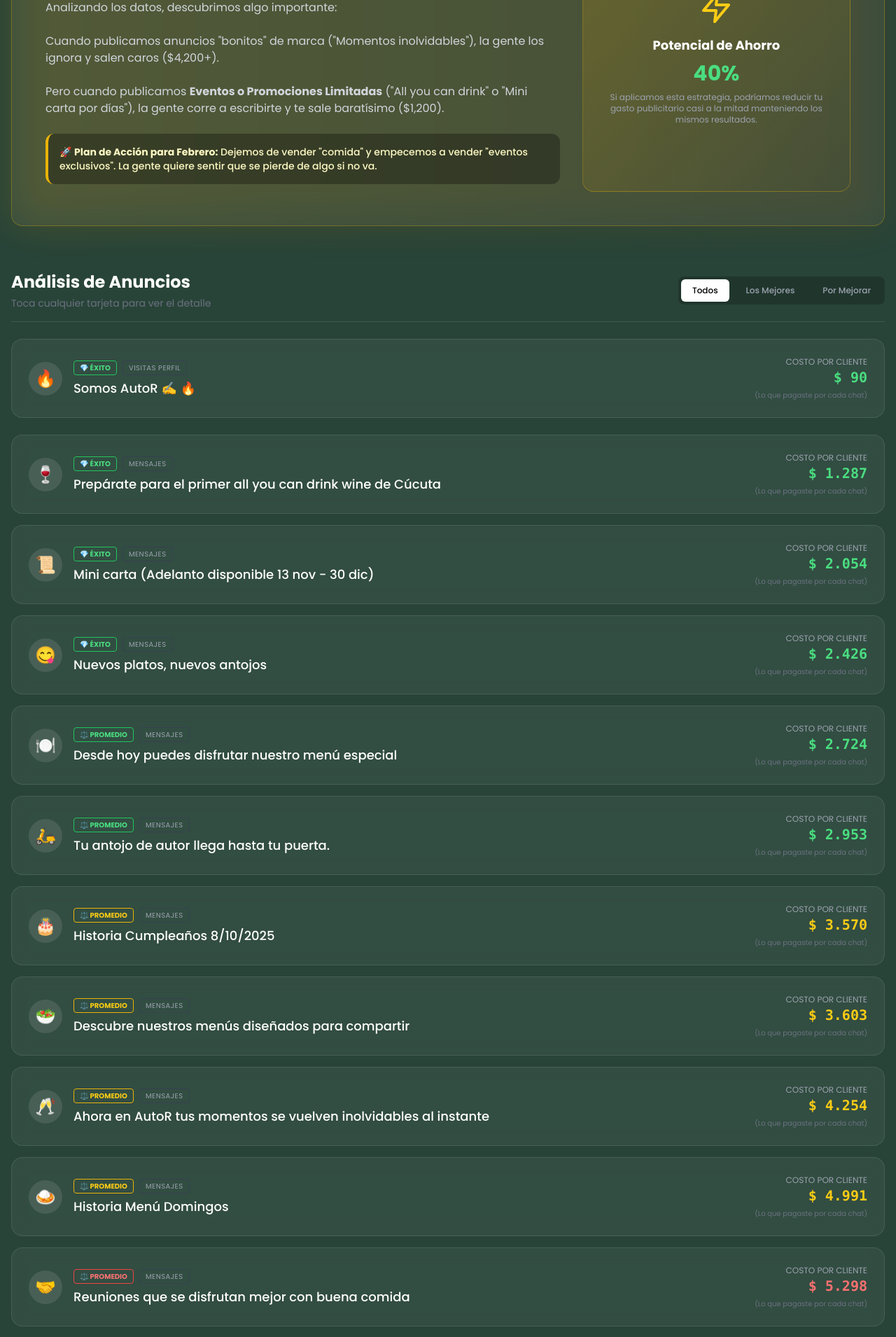
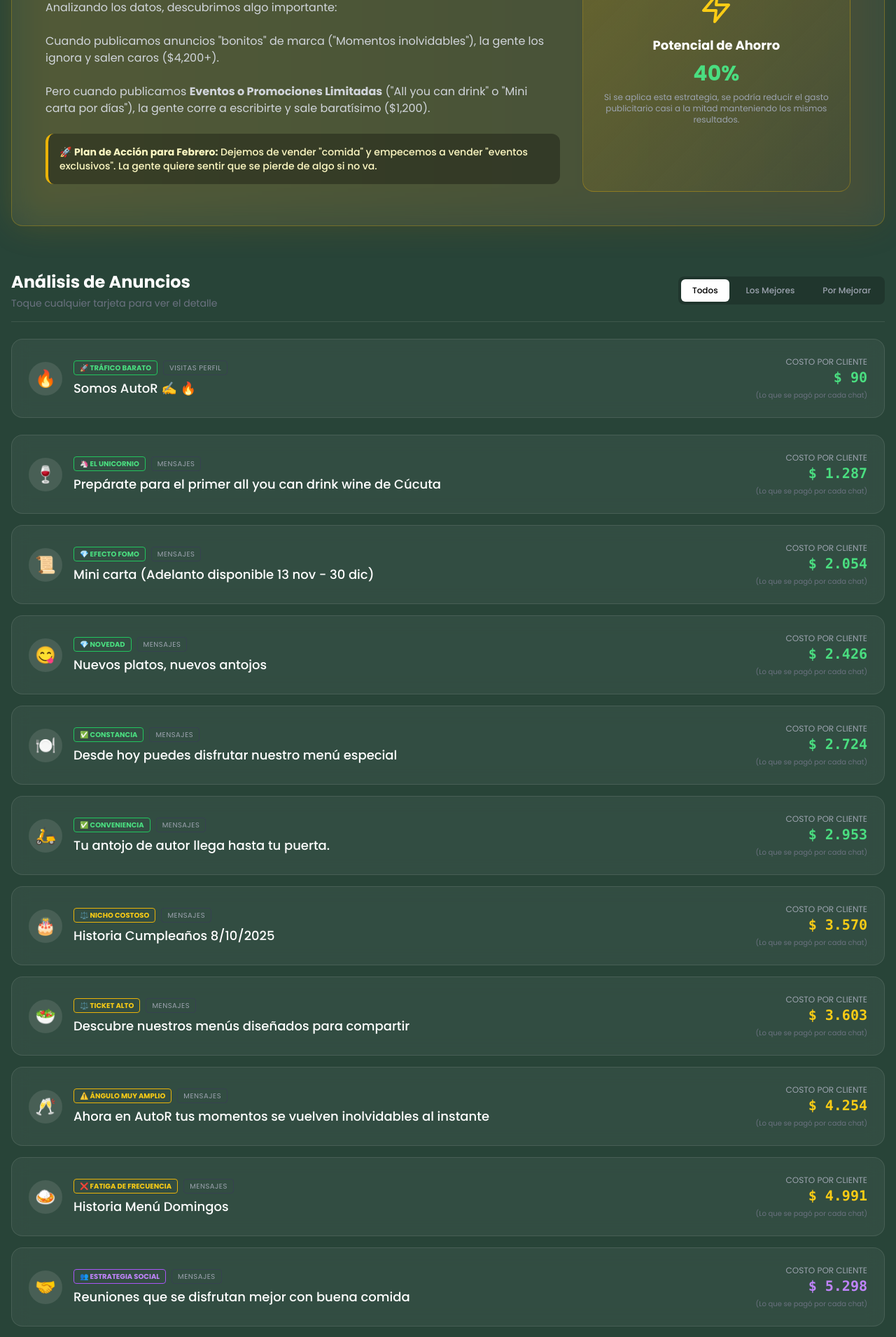
Before and after one commit to jriverabu/InformesAutor, a React (Vite) app: page / in a window 1280 px wide. Shown: the part 680-2590 px from the top of the page at 70% size. Built offline with nearby package versions, Linux system fonts and the light colour scheme.

Commit message:
Refactor App.jsx for clarity and analysis updates

```diff
--- a/src/App.jsx
+++ b/src/App.jsx
@@ -1,4 +1,4 @@
-import React, { useState, useMemo } from 'react';
+import React, { useState } from 'react';
 import {
   Target,
   Users,
@@ -8,7 +8,7 @@
   Info,
 } from 'lucide-react';
 
-// --- DATA FROM CSV ---
+// --- DATA FROM CSV CON ANÁLISIS EXPERTO MANUAL ---
 const rawData = [
   {
     name: "Ahora en AutoR tus momentos se vuelven inolvidables al instante",
@@ -19,7 +19,12 @@
     impressions: 24454,
     cpr: 4254,
     spent: 199975,
-    image: "🥂"
+    image: "🥂",
+    analysis: {
+      verdict: "⚠️ ÁNGULO MUY AMPLIO",
+      insight: "La promesa 'momentos inolvidables' es un cliché en restauración. Al no haber un gancho específico (un plato, un precio o una fecha), el usuario no siente urgencia. El CPR de $4,200 indica que se compite por atención sin una oferta clara.",
+      action: "Cambiar el copy a situaciones específicas: 'Celebra tu Aniversario aquí'. Segmentar por 'Aniversario en los próximos 30 días'."
+    }
   },
   {
     name: "Historia Cumpleaños 8/10/2025",
@@ -30,7 +35,12 @@
     impressions: 18436,
     cpr: 3570,
     spent: 99964,
-    image: "🎂"
+    image: "🎂",
+    analysis: {
+      verdict: "⚖️ NICHO COSTOSO",
+      insight: "Aunque el ángulo es bueno (cumpleaños), el costo es alto ($3,570) para una Historia. Probablemente la segmentación fue muy abierta y se mostró el anuncio a gente que no cumplía años en octubre.",
+      action: "Usar la segmentación nativa de Meta: 'Amigos de personas que cumplen años en 0-7 días' o 'Cumpleaños en el mes actual'."
+    }
   },
   {
     name: "Historia Menú Domingos",
@@ -41,7 +51,12 @@
     impressions: 26549,
     cpr: 4991,
     spent: 149759,
-    image: "🍛"
+    image: "🍛",
+    analysis: {
+      verdict: "❌ FATIGA DE FRECUENCIA",
+      insight: "Fíjese en las impresiones vs alcance (2.6x de frecuencia). Se mostró el anuncio casi 3 veces a la misma gente y no compraron. El domingo es un día de decisión rápida; si no convierten a la primera, no lo harán a la tercera.",
+      action: "Limitar la campaña a correr solo Viernes, Sábado y Domingo (Dayparting). Cambiar la foto del plato cada semana."
+    }
   },
   {
     name: "Hay momentos que merecen celebrarse con sabor, estilo y emoción.",
@@ -52,7 +67,12 @@
     impressions: 14071,
     cpr: 7870,
     spent: 149533,
-    image: "✨"
+    image: "✨",
+    analysis: {
+      verdict: "🎯 OBJETIVO DESALINEADO",
+      insight: "El título vende una experiencia sensorial ('celebrar', 'emoción'), no un producto de urgencia. Al configurar la campaña con objetivo 'Mensajes', forzamos una venta dura sobre un contenido inspiracional. El costo alto ($7,870) no es fallo del anuncio, es fallo de solicitar la métrica equivocada.",
+      action: "Cambiar el objetivo de la campaña a 'Reconocimiento'. Dejar que el anuncio atraiga curiosos, y que el perfil se encargue de cerrar la venta después."
+    }
   },
   {
     name: "Tu antojo de autor llega hasta tu puerta.",
@@ -63,7 +83,12 @@
     impressions: 15032,
     cpr: 2953,
     spent: 106331,
-    image: "🛵"
+    image: "🛵",
+    analysis: {
+      verdict: "✅ CONVENIENCIA",
+      insight: "El delivery tiene menos fricción psicológica que ir al restaurante. Un CPR de $2,900 es saludable. Funciona porque resuelve un problema inmediato ('tengo hambre, no quiero salir').",
+      action: "Activar pauta meteorológica: Aumentar presupuesto un 50% los días que llueve en Cúcuta. El delivery explota con lluvia."
+    }
   },
   {
     name: "Somos AutoR ✍️ 🔥",
@@ -74,7 +99,12 @@
     impressions: 1331,
     cpr: 90,
     spent: 3883,
-    image: "🔥"
+    image: "🔥",
+    analysis: {
+      verdict: "🚀 TRÁFICO BARATO",
+      insight: "Ojo aquí: $90 pesos por visita es regalado. Se está llenando el perfil de gente interesada por casi nada. Esta campaña es la gasolina para las campañas de retargeting.",
+      action: "Mantener 'Always On' con presupuesto bajo ($5k/día). Crear Público Personalizado de 'Visitantes al perfil 30 días' y vender la cena allí."
+    }
   },
   {
     name: "Descubre nuestros menús diseñados para compartir",
@@ -85,7 +115,12 @@
     impressions: 40430,
     cpr: 3603,
     spent: 349498,
-    image: "🥗"
+    image: "🥗",
+    analysis: {
+      verdict: "⚖️ TICKET ALTO",
+      insight: "Al hablar de 'compartir', el ticket promedio sube. Un CPR de $3,600 es aceptable si vienen grupos de 4 personas. El costo sube porque coordinar un grupo es más difícil que ir solo.",
+      action: "Enfocar el copy al organizador del grupo: 'Queda bien con su equipo/familia'. Probar botón 'Reservar Mesa' en lugar de WhatsApp."
+    }
   },
   {
     name: "Reuniones que se disfrutan mejor con buena comida",
@@ -96,7 +131,12 @@
     impressions: 57153,
     cpr: 5298,
     spent: 349704,
-    image: "🤝"
+    image: "🤝",
+    analysis: {
+      verdict: "👥 ESTRATEGIA SOCIAL",
+      insight: "El título apunta a 'Reuniones' y grupos. Esta es una decisión social que requiere consultar con otros, no una compra impulsiva individual. Pedir un WhatsApp directo ante un evento eleva el costo ($5,298).",
+      action: "Cambiar el objetivo a 'Interacción' (Comentarios/Compartir). Los resultados aquí no son el chat, es que la gente etiquete al jefe o a los amigos en los comentarios para organizar el plan. Eso da alcance viral gratuito."
+    }
   },
   {
     name: "Mini carta (Adelanto disponible 13 nov - 30 dic)",
@@ -107,7 +147,12 @@
     impressions: 18850,
     cpr: 2054,
     spent: 149943,
-    image: "📜"
+    image: "📜",
+    analysis: {
+      verdict: "💎 EFECTO FOMO",
+      insight: "El mejor ejemplo de psicología de consumo. Al poner fecha límite (30 dic), se activó el sesgo de escasez (FOMO). La gente actuó rápido ($2,054) por miedo a perderse la novedad.",
+      action: "REPLICAR MENSUALMENTE. Crear la 'Semana del Chef' o 'Plato Fantasma' (solo disponible 3 días). La urgencia vende."
+    }
   },
   {
     name: "Desde hoy puedes disfrutar nuestro menú especial",
@@ -118,7 +163,12 @@
     impressions: 24462,
     cpr: 2724,
     spent: 149835,
-    image: "🍽️"
+    image: "🍽️",
+    analysis: {
+      verdict: "✅ CONSTANCIA",
+      insight: "Un CPR sólido ($2,724). La palabra 'Hoy' y 'Especial' funcionan bien juntas. Es una campaña estable que sostiene la facturación diaria sin grandes picos ni caídas.",
+      action: "Usar esta estructura para días flojos (Martes/Miércoles). 'Solo por hoy miércoles: Menú especial'."
+    }
   },
   {
     name: "Nuevos platos, nuevos antojos",
@@ -129,7 +179,12 @@
     impressions: 30409,
     cpr: 2426,
     spent: 249932,
-    image: "😋"
+    image: "😋",
+    analysis: {
+      verdict: "💎 NOVEDAD",
+      insight: "El cerebro humano busca novedad y dopamina. CPR excelente ($2,426) con alto volumen (103 chats). Las fotos de comida 'porn food' (primer plano) suelen ser las responsables aquí.",
+      action: "Rotación creativa obligatoria. Una vez el cliente ve el plato nuevo, deja de ser nuevo. Lanzar fotos nuevas cada 10 días."
+    }
   },
   {
     name: "Prepárate para el primer all you can drink wine de Cúcuta",
@@ -140,7 +195,12 @@
     impressions: 34027,
     cpr: 1287,
     spent: 199500,
-    image: "🍷"
+    image: "🍷",
+    analysis: {
+      verdict: "🦄 EL UNICORNIO",
+      insight: "Esto es una Masterclass. CPR ridículamente bajo ($1,287). ¿Por qué? 1. Propuesta de Valor Irresistible (Ilimitado). 2. Primicia ('El primero en Cúcuta'). 3. Nicho aspiracional (Vino). Rompió el mercado.",
+      action: "ESCALAR AGRESIVAMENTE. Crear franquicia de eventos: 'All you can Gin', 'Noche de Tapas Ilimitadas'. Asignar el 40% del presupuesto aquí."
+    }
   }
 ];
 
@@ -230,24 +290,6 @@
   const isEfficient = data.cpr < 3000;
   const isExpensive = data.cpr > 5000;
 
-  // Explicación sencilla del análisis
-  const simpleAnalysis = useMemo(() => {
-    let text = "";
-    let verdict = "";
-
-    if (data.cpr < 2500) {
-      verdict = "💎 ÉXITO";
-      text = "Este anuncio fue un ganador absoluto. El costo fue bajísimo y generó mucho interés. Claramente la oferta de escasez o evento funcionó.";
-    } else if (data.cpr > 6000) {
-      verdict = "🔴 COSTOSO";
-      text = "Este anuncio nos costó mucho dinero por cada cliente. La imagen genérica o el mensaje 'institucional' no motivó a la acción.";
-    } else {
-      verdict = "⚖️ PROMEDIO";
-      text = "Cumplió su función pero no destacó. Mantuvo un flujo de mensajes constante pero a un precio estándar.";
-    }
-    return { verdict, text };
-  }, [data]);
-
   return (
     <LuxuryCard className="mb-6 hover:border-yellow-500/30 transition-all duration-300">
       <div
@@ -261,8 +303,8 @@
 
           <div className="flex-1">
             <div className="flex flex-wrap gap-2 mb-2">
-              <span className={`text-[10px] font-bold px-2 py-0.5 rounded border ${isEfficient ? 'border-green-500 text-green-400' : isExpensive ? 'border-red-500 text-red-400' : 'border-yellow-500 text-yellow-400'}`}>
-                {simpleAnalysis.verdict}
+              <span className={`text-[10px] font-bold px-2 py-0.5 rounded border ${isEfficient ? 'border-green-500 text-green-400' : isExpensive ? 'border-purple-500 text-purple-400' : 'border-yellow-500 text-yellow-400'}`}>
+                {data.analysis.verdict}
               </span>
               <span className="text-[10px] text-gray-400 uppercase tracking-wider border border-gray-700 px-2 py-0.5 rounded">
                 {data.indicator.includes("WhatsApp") ? "Mensajes" : "Visitas Perfil"}
@@ -273,11 +315,11 @@
 
           <div className="text-left md:text-right mt-2 md:mt-0 w-full md:w-auto bg-black/20 md:bg-transparent p-3 md:p-0 rounded-lg">
             <p className="text-xs text-gray-400 uppercase">Costo por Cliente</p>
-            <p className={`text-xl font-bold font-mono ${isEfficient ? 'text-green-400' : isExpensive ? 'text-red-400' : 'text-yellow-400'}`}>
+            <p className={`text-xl font-bold font-mono ${isEfficient ? 'text-green-400' : isExpensive ? 'text-purple-400' : 'text-yellow-400'}`}>
               {formatCurrency(data.cpr)}
             </p>
             <p className="text-[10px] text-gray-500 mt-1">
-              (Lo que pagaste por cada chat)
+              (Lo que se pagó por cada chat)
             </p>
           </div>
         </div>
@@ -290,44 +332,40 @@
           <div className="grid grid-cols-1 md:grid-cols-2 gap-6 mb-6">
             <div>
               <h4 className="text-yellow-500 text-sm font-bold mb-3 flex items-center gap-2">
-                <Target size={16} /> ¿Qué logramos aquí?
+                <Target size={16} /> Métricas Clave
               </h4>
               <ul className="space-y-3">
                 <li className="flex justify-between items-center text-sm border-b border-white/5 pb-2">
-                  <span className="text-gray-400">Mensajes recibidos:</span>
-                  <span className="text-white font-bold">{data.results} personas</span>
+                  <span className="text-gray-400">Resultados:</span>
+                  <span className="text-white font-bold">{data.results}</span>
                 </li>
                 <li className="flex justify-between items-center text-sm border-b border-white/5 pb-2">
                   <span className="text-gray-400 flex items-center gap-1">
-                    Dinero invertido <Tooltip title="Dinero Gastado" content="El total de plata que le pagaste a Facebook por este anuncio específico." />:
+                    Inversión:
                   </span>
                   <span className="text-white font-bold">{formatCurrency(data.spent)}</span>
                 </li>
                 <li className="flex justify-between items-center text-sm">
                   <span className="text-gray-400 flex items-center gap-1">
-                    Visto por <Tooltip title="Alcance" content="Número de personas ÚNICAS que vieron tu anuncio. Imagina que repartiste este número de volantes a personas diferentes." />:
+                    Alcance:
                   </span>
-                  <span className="text-white font-bold">{data.reach.toLocaleString()} personas</span>
+                  <span className="text-white font-bold">{data.reach.toLocaleString()}</span>
                 </li>
               </ul>
             </div>
 
             <div className="bg-white/5 p-4 rounded-xl border border-white/5">
               <h4 className="text-yellow-500 text-sm font-bold mb-2 flex items-center gap-2">
-                <MessageCircle size={16} /> Conclusión de Resultados
+                <MessageCircle size={16} /> Análisis del Trafficker
               </h4>
-              <p className="text-gray-300 text-sm leading-relaxed mb-4">
-                "{simpleAnalysis.text}"
+              <p className="text-gray-300 text-sm leading-relaxed mb-4 italic">
+                "{data.analysis.insight}"
               </p>
 
               <div className="bg-yellow-500/10 p-3 rounded-lg border border-yellow-500/20">
-                <p className="text-xs text-yellow-200 font-bold uppercase mb-1">Aprendizaje para Febrero:</p>
-                <p className="text-xs text-gray-300">
-                  {isEfficient
-                    ? "✅ MODELO A SEGUIR: Este formato funciona. Para la próxima campaña, debemos crear 3 variaciones de este mismo anuncio (mismo estilo, diferente texto)."
-                    : isExpensive
-                    ? "❌ CORRECCIÓN NECESARIA: Este tipo de contenido 'genérico' no conecta. Para la próxima, descartar fotos de archivo y usar videos reales (UGC) o fotos de platos primer plano."
-                    : "⚖️ OPORTUNIDAD DE MEJORA: La audiencia funciona, pero el anuncio le faltó fuerza. Para la próxima, intentar una oferta más agresiva o un 'Call to Action' más directo."}
+                <p className="text-xs text-yellow-200 font-bold uppercase mb-1">Estrategia sugerida:</p>
+                <p className="text-xs text-gray-300 font-medium">
+                  {data.analysis.action}
                 </p>
               </div>
             </div>
@@ -356,6 +394,23 @@
 
   return (
     <div className="min-h-screen font-sans" style={{ backgroundColor: THEME.primary, color: THEME.text }}>
+      <style>
+        {`
+          @import url('https://fonts.googleapis.com/css2?family=Poppins:wght@300;400;500;600;700&display=swap');
+          body { font-family: 'Poppins', sans-serif; }
+          .animate-fade-in { animation: fadeIn 0.3s ease-in-out; }
+          .animate-fade-in-down { animation: fadeInDown 0.3s ease-in-out; }
+          @keyframes fadeIn { from { opacity: 0; } to { opacity: 1; } }
+          @keyframes fadeInDown { from { opacity: 0; transform: translateY(-10px); } to { opacity: 1; transform: translateY(0); } }
+
+          /* Custom Scrollbar */
+          ::-webkit-scrollbar { width: 8px; }
+          ::-webkit-scrollbar-track { background: #1B2E26; }
+          ::-webkit-scrollbar-thumb { background: #C8A764; border-radius: 4px; }
+          ::-webkit-scrollbar-thumb:hover { background: #E8D4A6; }
+        `}
+      </style>
+
       {/* Top Bar - Mobile Optimized */}
       <nav className="sticky top-0 z-40 backdrop-blur-xl border-b border-white/5 bg-black/20">
         <div className="max-w-7xl mx-auto px-4 py-4 flex justify-between items-center">
@@ -380,7 +435,7 @@
             Resultados Trimestrales
           </h2>
           <p className="text-gray-400 max-w-xl mx-auto text-sm md:text-base leading-relaxed">
-            Hemos analizado dónde se fue cada peso de tu inversión. Aquí te mostramos qué funcionó de maravilla y qué debemos apagar para febrero.
+            Hemos analizado dónde se fue cada peso de la inversión. Aquí mostramos qué funcionó de maravilla y qué se debe apagar para febrero.
           </p>
         </div>
 
@@ -390,27 +445,27 @@
             icon={DollarSign}
             title="Dinero Invertido"
             value={formatCurrency(totalSpent)}
-            explanation="Es la suma total de lo que le pagaste a Meta (Facebook/Instagram) durante estos 3 meses por todos los anuncios."
+            explanation="Es la suma total de lo que se pagó a Meta (Facebook/Instagram) durante estos 3 meses por todos los anuncios."
           />
           <KpiCard
             icon={MessageCircle}
             title="Clientes Interesados"
             value={totalResults}
             trend="good"
-            explanation="Número total de personas que hicieron clic y llegaron a tu WhatsApp o visitaron tu perfil. ¡Son leads calientes!"
+            explanation="Número total de personas que hicieron clic y llegaron al WhatsApp o visitaron el perfil. ¡Son leads calientes!"
           />
           <KpiCard
             icon={Users}
             title="Personas Alcanzadas"
             value={totalReach.toLocaleString()}
-            explanation="La cantidad de gente ÚNICA que vio tu marca. Si una persona lo ve 10 veces, cuenta como 1 persona alcanzada."
+            explanation="La cantidad de gente ÚNICA que vio la marca. Si una persona lo ve 10 veces, cuenta como 1 persona alcanzada."
           />
           <KpiCard
             icon={Target}
             title="Costo Promedio"
             value={formatCurrency(avgCPR)}
             trend={avgCPR < 3500 ? 'good' : 'bad'}
-            explanation="En promedio, esto es lo que te cuesta que 1 persona te escriba. Si baja, es mejor (más barato). Si sube, es peor."
+            explanation="En promedio, esto es lo que le cuesta a la empresa que 1 persona escriba. Si baja, es mejor (más barato). Si sube, es peor."
           />
         </div>
 
@@ -421,7 +476,7 @@
             <div className="flex flex-col md:flex-row gap-8 items-center">
               <div className="flex-1">
                 <div className="flex items-center gap-3 mb-4">
-                  <span className="bg-yellow-500 text-black px-3 py-1 rounded text-xs font-bold uppercase">Tu Estrategia 2026</span>
+                  <span className="bg-yellow-500 text-black px-3 py-1 rounded text-xs font-bold uppercase">Estrategia Empresarial 2026</span>
                 </div>
                 <h3 className="text-2xl md:text-4xl font-bold text-white mb-4">
                   El secreto fue la <span className="text-yellow-400">"Escasez"</span>
@@ -430,7 +485,7 @@
                   Analizando los datos, descubrimos algo importante: <br/><br/>
                   Cuando publicamos anuncios "bonitos" de marca ("Momentos inolvidables"), la gente los ignora y salen caros ($4,200+).
                   <br/><br/>
-                  Pero cuando publicamos <strong>Eventos o Promociones Limitadas</strong> ("All you can drink" o "Mini carta por días"), la gente corre a escribirte y te sale baratísimo ($1,200).
+                  Pero cuando publicamos <strong>Eventos o Promociones Limitadas</strong> ("All you can drink" o "Mini carta por días"), la gente corre a escribirte y sale baratísimo ($1,200).
                 </p>
 
                 <div className="bg-black/30 p-4 rounded-xl border-l-4 border-yellow-500">
@@ -444,7 +499,7 @@
                   <Zap size={48} className="text-yellow-400 mb-4" />
                   <p className="text-white font-bold text-lg">Potencial de Ahorro</p>
                   <p className="text-3xl font-bold text-green-400 my-2">40%</p>
-                  <p className="text-xs text-gray-400">Si aplicamos esta estrategia, podríamos reducir tu gasto publicitario casi a la mitad manteniendo los mismos resultados.</p>
+                  <p className="text-xs text-gray-400">Si se aplica esta estrategia, se podría reducir el gasto publicitario casi a la mitad manteniendo los mismos resultados.</p>
                 </div>
               </div>
             </div>
@@ -456,7 +511,7 @@
           <div className="flex flex-col md:flex-row justify-between items-end md:items-center border-b border-white/10 pb-4">
             <div>
               <h3 className="text-2xl font-bold text-white">Análisis de Anuncios</h3>
-              <p className="text-sm text-gray-500 mt-1">Toca cualquier tarjeta para ver el detalle</p>
+              <p className="text-sm text-gray-500 mt-1">Toque cualquier tarjeta para ver el detalle</p>
             </div>
 
             <div className="flex gap-2 w-full md:w-auto mt-4 md:mt-0 bg-black/20 p-1 rounded-lg">
```
